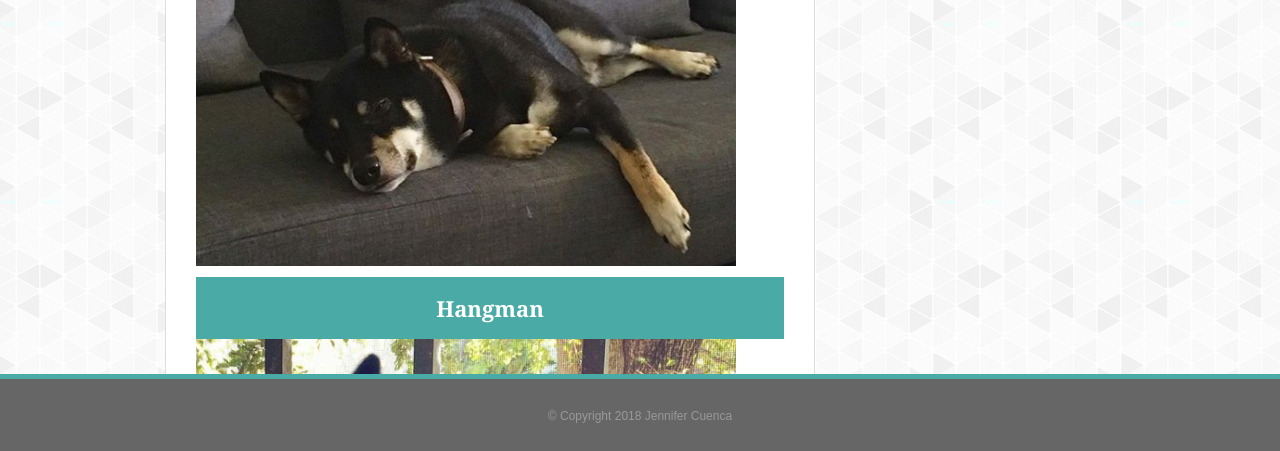
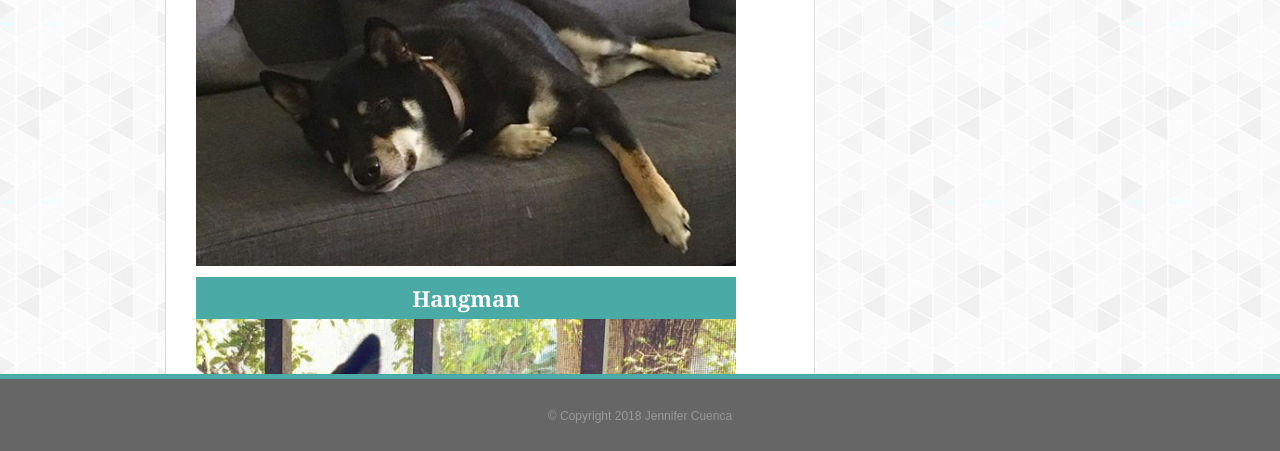
Before and after one commit to jenncuenca/Portfolio-Basic, a plain HTML site: page portfolio.html in a window 1280 px wide. Shown: the part 347-798 px from the top of the page. Drawn offline with Linux system fonts and the light colour scheme.

Commit message:
minor edits

```diff
--- a/assets/css/style.css
+++ b/assets/css/style.css
@@ -179,7 +179,13 @@ h3 {
     font-size: 22px;
     text-align: center;
     color: #fff;
-    padding: 20px;
+    padding: 10px;
     line-height: 22px;
     background: #4aaaa5;
 }
+
+.work {
+    width: 100%;
+    max-width: 540px;
+
+}
```
Also changed, not shown: portfolio.html (+0 -1 lines).
